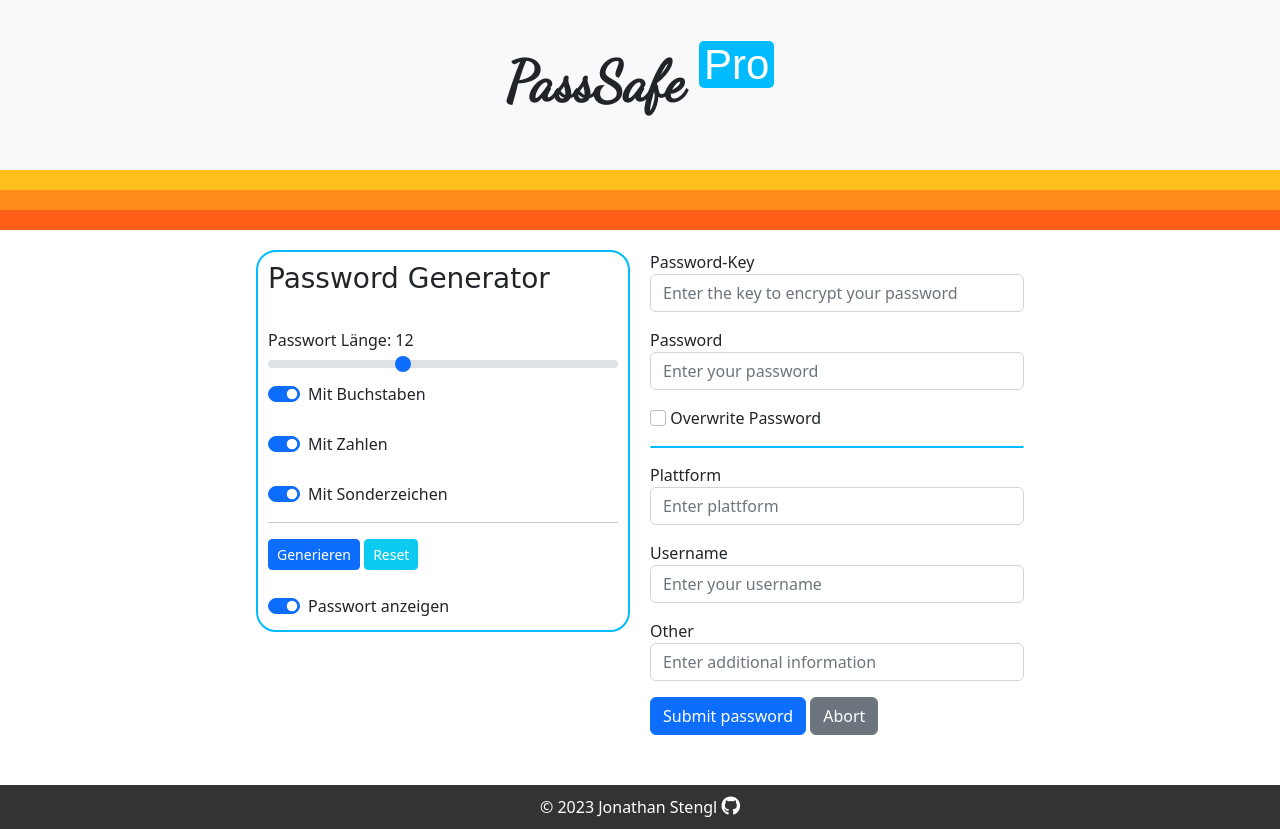
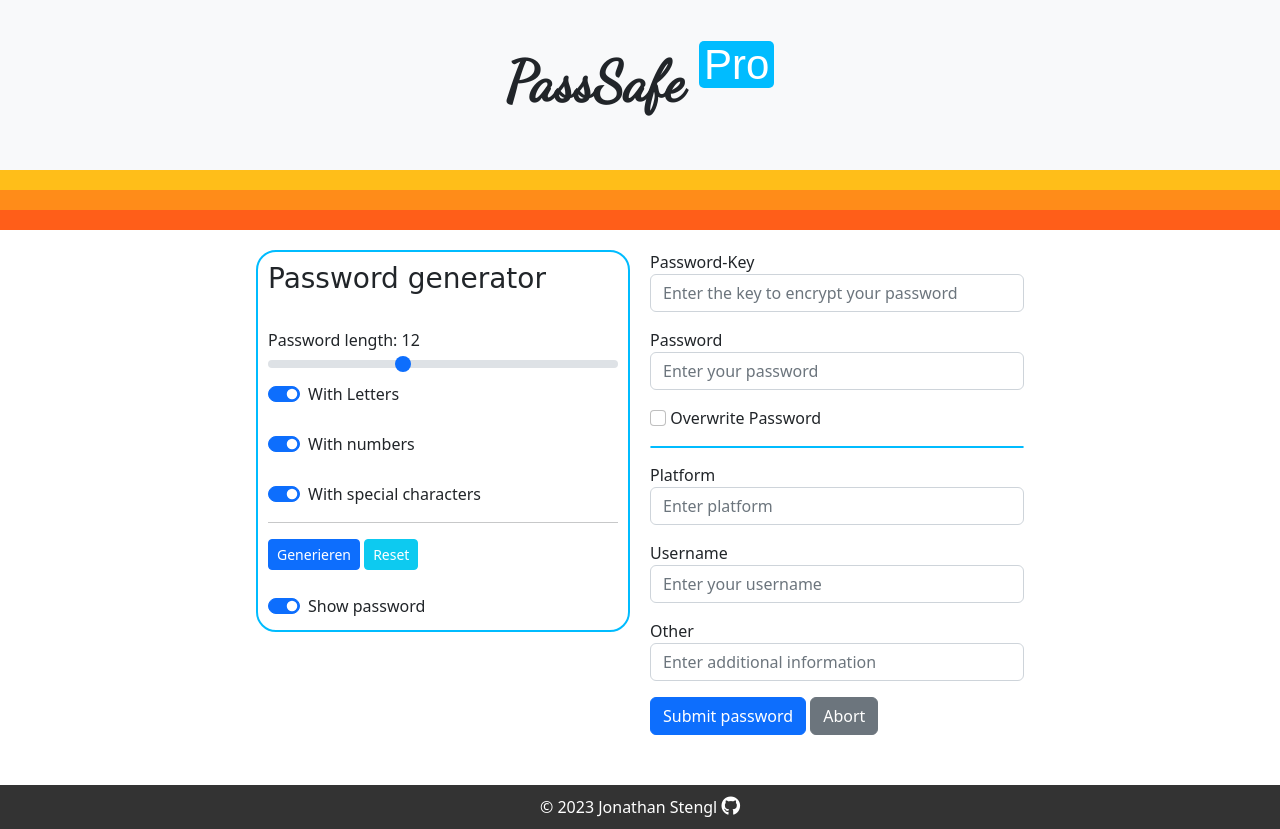
Before and after one commit to JonnyS02/PasswordManager, a CodeIgniter 4 app: the page made by app/Views/password.php in a window 1280 px wide. Run offline with PHP 8.4 and a stand-in for CodeIgniter, Linux system fonts and the light colour scheme; the template is opened without the code that fills it, so the values that code supplies are empty; some libraries are stand-ins or nearby versions; some web fonts are replaced.

Commit message:
Spelling correction

```diff
--- a/app/Views/home.php
+++ b/app/Views/home.php
@@ -82,7 +82,7 @@
                 <a class="text-decoration-none" href="<?= base_url('index.php/password') ?>">Insert Password</a>
             </div>
             <div class="side-element">
-                <input type="text" id="myInput" onkeyup="searchTable()" placeholder="🔍 Plattform" class="form-control">
+                <input type="text" id="myInput" onkeyup="searchTable()" placeholder="🔍 Platform" class="form-control">
             </div>
         </div>
         <div class="middle">
@@ -90,7 +90,7 @@
                 <thead class="bg-light">
                 <tr>
                     <th scope="col">No.</th>
-                    <th scope="col">Plattform</th>
+                    <th scope="col">Platform</th>
                     <th scope="col">Username</th>
                     <th scope="col">Other</th>
                     <th scope="col">Password</th>
--- a/app/Views/login.php
+++ b/app/Views/login.php
@@ -29,7 +29,7 @@
                     <input name="password" type="password"
                            class=" form-control texinput <?= (isset($error['password'])) ? 'is-invalid' : '' ?>"
                            id="password"
-                           placeholder="Enter your passwort" value="<?php if (isset($password)) {
+                           placeholder="Enter your password" value="<?php if (isset($password)) {
                         echo $password;
                     } ?>">
                     <div class="invalid-feedback">
--- a/app/Views/password.php
+++ b/app/Views/password.php
@@ -17,9 +17,9 @@
         <div class="middle">
             <div class="insertPassword passwordGenerator" style="margin-right: 10px;">
                 <div class="generator-container" style="padding: 10px;">
-                    <h3 style="font-family: 'Brush Script MT', cursive;">Password Generator</h3>
+                    <h3 style="font-family: 'Brush Script MT', cursive;">Password generator</h3>
                     <br>
-                    <label for="passwordLength">Passwort Länge: <span id="passwordLengthDisplay">12</span></label>
+                    <label for="passwordLength">Password length: <span id="passwordLengthDisplay">12</span></label>
                     <br>
                     <input type="range" id="passwordLength" name="passwordLength" min="1" max="30" value="12"
                            oninput="updatePasswordLength(this.value)" class="form-range">
@@ -27,21 +27,21 @@
                     <div class="form-check form-switch">
                         <input class="form-check-input" type="checkbox" role="switch" id="includeLetters"
                                name="zahlen" checked>
-                        <label class="form-check-label" for="flexSwitchCheckChecked" id="includeLetters">Mit
-                            Buchstaben</label>
+                        <label class="form-check-label" for="flexSwitchCheckChecked" id="includeLetters">With
+                            Letters</label>
                     </div>
                     <br>
                     <div class="form-check form-switch">
                         <input class="form-check-input" type="checkbox" role="switch" id="includeNumbers"
                                name="zahlen" checked>
-                        <label class="form-check-label" for="flexSwitchCheckChecked" id="includeNumbers">Mit
-                            Zahlen</label>
+                        <label class="form-check-label" for="flexSwitchCheckChecked" id="includeNumbers">With
+                            numbers</label>
                     </div>
                     <br>
                     <div class="form-check form-switch">
                         <input class="form-check-input" type="checkbox" role="switch" id="includeSpecialChars"
                                name="sonderzeichen" checked>
-                        <label class="form-check-label" for="flexSwitchCheckChecked">Mit Sonderzeichen</label>
+                        <label class="form-check-label" for="flexSwitchCheckChecked">With special characters</label>
                     </div>
                     <hr>
                     <div class="d-inline">
@@ -54,7 +54,7 @@
                     <div class="form-check form-switch">
                         <input class="form-check-input" type="checkbox" role="switch" id="viewPassword" checked
                                onclick="passwortSichtbarMachen()">
-                        <label class="form-check-label">Passwort anzeigen</label>
+                        <label class="form-check-label">Show password</label>
                     </div>
                 </div>
             </div>
@@ -80,7 +80,8 @@
                 </div>
                 <p></p>
                 <div class="d-inline mb-3">
-                    <input type="checkbox" id="changePassword" value="1" name="changePassword" style="margin-bottom: -100px"
+                    <input type="checkbox" id="changePassword" value="1" name="changePassword"
+                           style="margin-bottom: -100px"
                            class="form-check-input" onclick="">
                     <label for="changePassword">Overwrite Password</label>
                 </div>
@@ -91,10 +92,10 @@
                     <input type="hidden" value="" name="passwortVerschlusselt" id="passwortVerschlusselt">
                     <input type="hidden" value="<?= $id ?? '' ?>" name="passwordID" id="passwordID">
                     <div class="form-group">
-                        <label for="emailInput">Plattform</label>
+                        <label for="emailInput">Platform</label>
                         <input name="plattform" type="text"
                                class="form-control texinput <?= ($error['plattform'] != "") ? 'is-invalid' : '' ?>"
-                               id="plattform" placeholder="Enter plattform"
+                               id="plattform" placeholder="Enter platform"
                                value="<?php if (isset($plattform)) {
                                    echo $plattform;
                                } ?>">
@@ -126,15 +127,14 @@
                     </div>
                     <p></p>
 
-                    <a onclick="generatePassword_and_sendForm()" class="btn btn-primary">Submit password</a> <a href="<?= base_url('index.php/home')?>" class="btn btn-secondary">Abort</a>
+                    <a onclick="generatePassword_and_sendForm()" class="btn btn-primary">Submit password</a>
+                    <a href="<?= base_url('index.php/home') ?>" class="btn btn-secondary">Abort</a>
 
                 </form>
             </div>
         </div>
         <div class="right side" style="background-color: rgba(0,0,0,0)">
-
         </div>
-
     </div>
 </div>
 <?php include "partials/footer.php" ?>
```
